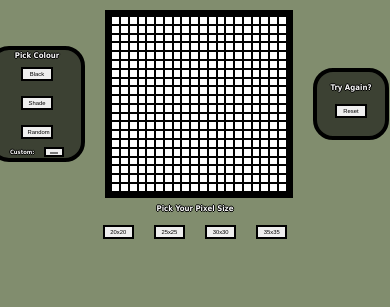
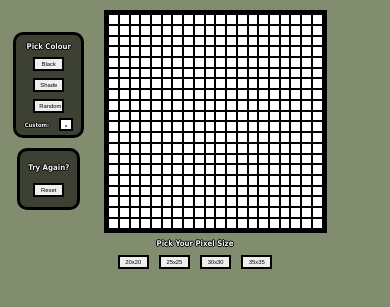
Before and after one commit to ngluding/Etch-a-sketch, a plain HTML site: page index.html in a window 390 px wide. Shown: the part 47-354 px from the top of the page. Drawn offline with Linux system fonts and the light colour scheme.

Commit message:
Added media query to make site more responsive

```diff
--- a/index.html
+++ b/index.html
@@ -13,6 +13,7 @@
         <h1>Etch-A-Sketch</h1>
     </header>
     <div class="middle">
+        <div class="middle-left">
             <div class="colour">
                 <h2>Pick Colour</h2>
                 <div class="colour-button">
@@ -25,18 +26,21 @@
                     </div>
                 </div>
             </div>
-        <div class="board"></div>
             <div class="reset">
                 <h2>Try Again?</h2>
                 <button onclick="resetBoard()">Reset</button>
             </div>
         </div>
+        <div class="board"></div>
+    </div>
     <section class="bottom">
         <h2>Pick Your Pixel Size</h2>
+        <div class="bottom-button">
             <button class="grid-20">20x20</button>
             <button class="grid-25">25x25</button>
             <button class="grid-30">30x30</button>
             <button class="grid-35">35x35</button>
+        </div>
     </section>
 </body>
 
--- a/style.css
+++ b/style.css
@@ -8,17 +8,11 @@ body {
 }
 
 .board {
-    /* height: 500px;
-    width: 500px; */
     width: 45vw;
     height: 45vw;
-    /* max-width: 600px;
-    max-height: 600px; */
     display: grid;
     background-color: rgb(255, 255, 255);
     border: 6px solid black;
-    /* justify-content: center;
-    align-content: center; */
 }
 
 .middle {
@@ -26,15 +20,22 @@ body {
     justify-content: center;
     align-items: center;
     gap: 20px;
-    margin-right: 12px
+}
+
+.middle-left {
+    display: flex;
+    flex-direction: column;
+    align-items: center;
+    gap: 10px;
+    position: absolute;
+    left: 0;
+    padding-left: 20px;
 }
 
 .colour {
     display: flex;
     width: 15vw;
     height: 20vw;
-    /* max-width: 250px;
-    max-height: 200px; */
     flex-direction: column;
     border: 4px solid black;
     align-items: center;
@@ -52,13 +53,7 @@ body {
     padding-bottom: 20px;
     width: 15vw;
     height: 10vw;
-    /* max-width: 150px;
-    max-height: 150px; */
 }
-
-/* .bottom {
-    /* margin-top: 6em;
-    margin-bottom: 3em; */
 
 h1 {
     font-family: tahoma;
@@ -83,23 +78,14 @@ h4 {
     font-size: 1.5vw;
 }
 
-
 .colour-button {
     display: flex;
     flex-direction: column;
     align-items: center;
     gap: 15px;
-    /* margin: 5px 0 5px 0; */
-    /* padding-bottom: 15px;  */
     width: 120px;
 }
 
-/* .colour-button > button {
-    width: 80px;
-    width: 8vw;
-    max-width: 80px;
-
-} */
 .bottom {
     margin: 0 auto;
 }
@@ -112,7 +98,6 @@ button {
     border: 2px solid black;
     padding: 2px 4px;
     width: 8vw;
-    /* max-width: 80px; */
     font-size: 1.5vw;
 }
 
@@ -134,7 +119,7 @@ button:hover {
 #custom {
     border: 2px solid black;
     width: 5vw;
-    height: 2.5vw;
+    height: 2.5vh;
 }
 
 #custom:hover {
@@ -142,16 +127,6 @@ button:hover {
     cursor: pointer;
 }
 
-/*
-.board > div:hover {
-    background-color: black;
-} */
-
-/* .grid {
-    height: 100px;
-    width: 100px;
-    border: 2px solid black;
-} */
 
 .grid-20 {
     grid-template-columns: repeat(20, 1fr);
@@ -196,3 +171,67 @@ button:hover {
     width: auto;
     border: solid 1px black;
 }
+
+@media (max-width: 600px) {
+    .board {
+        width: 55vw;
+        height: 55vw;
+        border: 4px solid black;
+    }
+
+    .middle {
+        margin-right: 70px;
+    }
+
+    .middle-left {
+        gap: 10px;
+        position: static;
+        left: 0;
+        padding-left: 20px;
+    }
+
+    .colour {
+        width: 13vw;
+        height: 22vw;
+        border: 3px solid black;
+        padding: 7px;
+        border-radius: 10px;
+    }
+
+    .reset {
+        border: 3px solid black;
+        border-radius: 10px;
+        width: 12vw;
+        height: 8vw;
+    }
+
+    .hex-option {
+        gap: 10px;
+        margin-top: -6px;
+    }
+
+    #custom {
+        border: 2px solid black;
+        background-color: white;
+        width: 3.5vw;
+        height: 1.5vh;
+    }
+
+    .middle > h2 {
+        font-size: 1.5vw;
+    }
+
+    .middle > h4 {
+        font-size: 1vw;
+    }
+
+    .colour-button {
+        gap: 7px;
+        width: 120px;
+    }
+
+    .bottom-button {
+        display: flex;
+        gap: 10px;
+    }
+}
```
Lines whose indentation alone changed are shown as unchanged.
